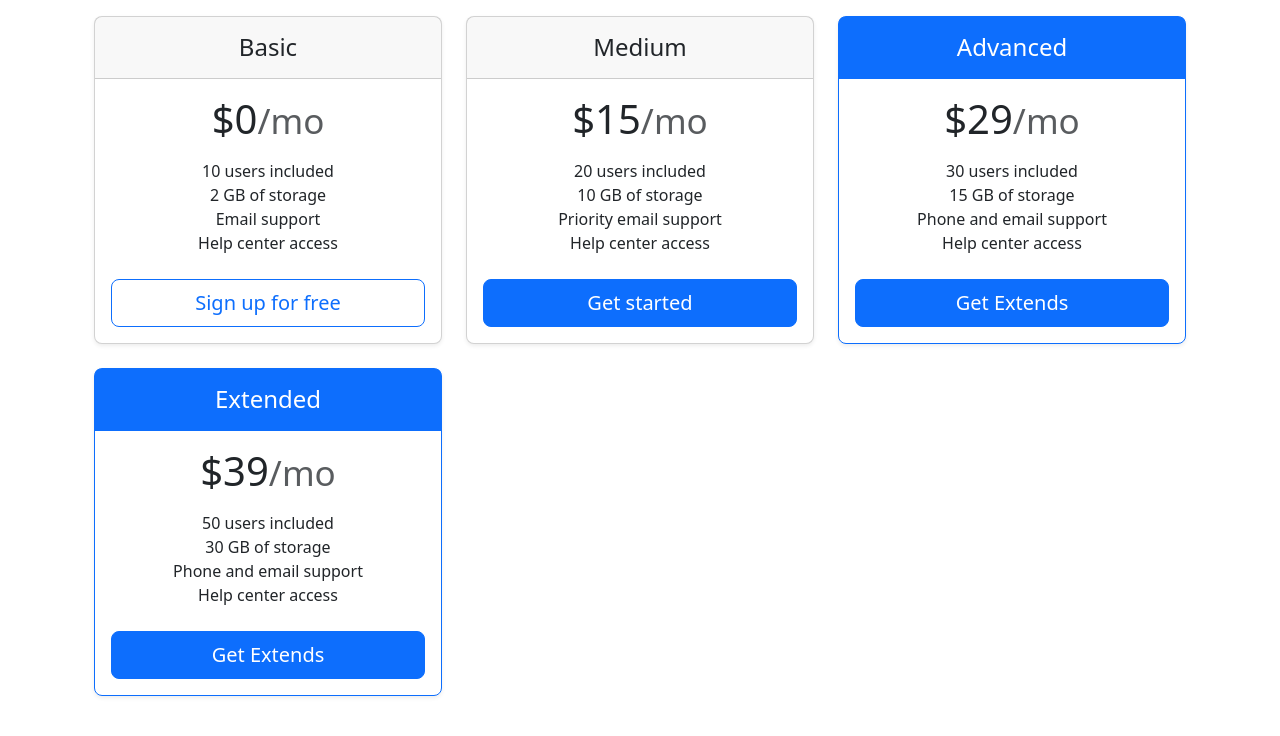
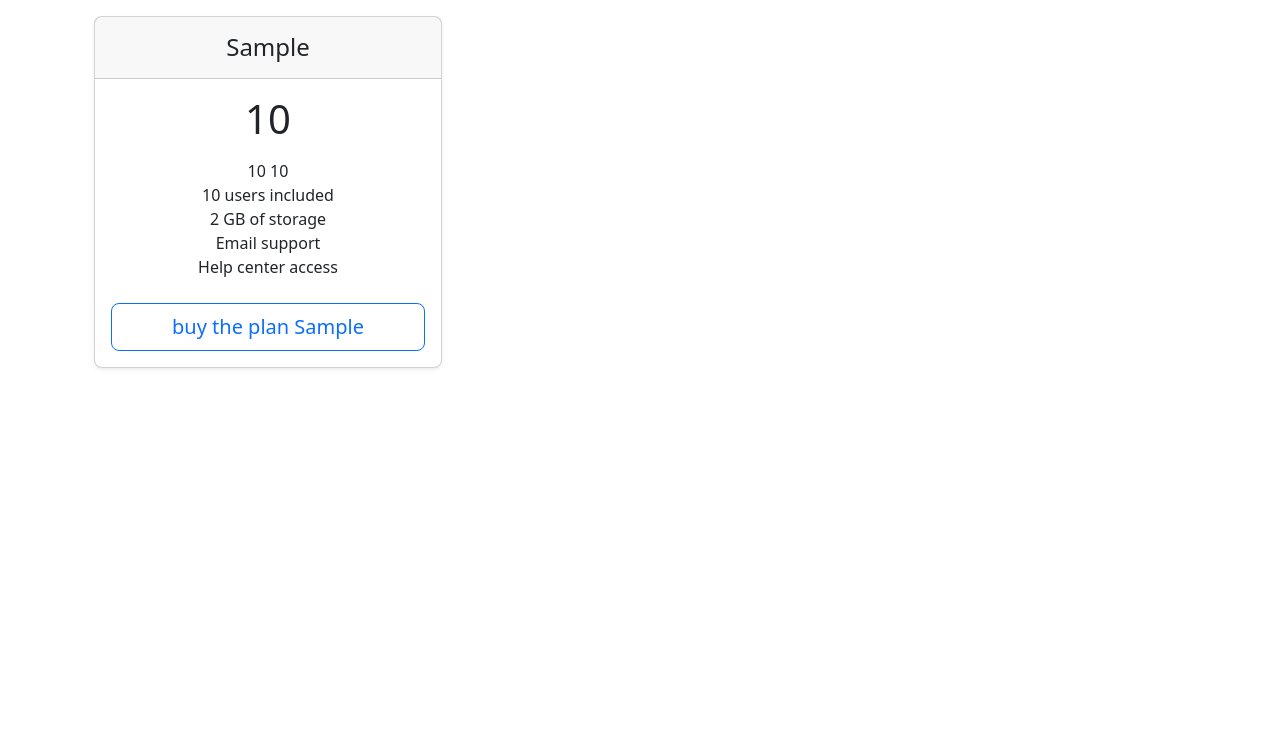
Before and after one commit to HeitorLouzeiro/django-subscription, a Django app: template subscription/templates/subscription/pages/subscription.html in a window 1280 px wide. Shown: the top 736 px of the page. Run offline with Django 3.2, Linux system fonts and the light colour scheme; the template is opened without the code that fills it: most values are stand-ins (such as "Sample title", 1, 10 or a date in 2020); some libraries are stand-ins or nearby versions.

Commit message:
Sign up for a subscription plan page.

```diff
--- a/settings/settings.py
+++ b/settings/settings.py
@@ -108,7 +108,7 @@ AUTH_PASSWORD_VALIDATORS = [
 
 LANGUAGE_CODE = 'en-us'
 
-TIME_ZONE = 'UTC'
+TIME_ZONE = 'America/Sao_Paulo'
 
 USE_I18N = True
 
--- a/subscription/admin.py
+++ b/subscription/admin.py
@@ -1,8 +1,9 @@
 from django.contrib import admin
 
-from .models import Membership, Subscription, User, UserMembership
+from .models import Membership, PayHistory, Subscription, User, UserMembership
 
 admin.site.register(User)
 admin.site.register(UserMembership)
 admin.site.register(Membership)
 admin.site.register(Subscription)
+admin.site.register(PayHistory)
--- a/subscription/templates/subscription/pages/subscription.html
+++ b/subscription/templates/subscription/pages/subscription.html
@@ -4,84 +4,33 @@
   Subscrition
 {% endblock %}
 {% block content %}
-    </div>
   <div class="container mb-3 py-3">
     <main>
       <div class="container-fluid">
         <div class="row row-cols-1 row-cols-md-3 mb-3 text-center">
+          {% for subscription in subscriptions %}
             <div class="col">
               <div class="card mb-4 rounded-3 shadow-sm">
                 <div class="card-header py-3">
-                <h4 class="my-0 fw-normal">Basic</h4>
+                  <h4 class="my-0 fw-normal">{{subscription.membership_type}}</h4>
                 </div>
                 <div class="card-body">
-                <h1 class="card-title pricing-card-title">$0<small class="text-body-secondary fw-light">/mo</small></h1>
+                  <h1 class="card-title pricing-card-title">{{subscription.price}}</h1>
                   <ul class="list-unstyled mt-3 mb-4">
+                    <li>{{subscription.duration}} {{subscription.duration_period}}</li>
                     <li>10 users included</li>
                     <li>2 GB of storage</li>
                     <li>Email support</li>
                     <li>Help center access</li>
                   </ul>
-                <a href="{% url 'subscribe' %}?sub_plan=Basic" class="w-100 btn btn-lg btn-outline-primary">Sign up for free</a>
+                  <a href="{% url 'subscribe' %}?sub_plan={{subscription.membership_type}}" class="w-100 btn btn-lg btn-outline-primary">buy the plan {{subscription.membership_type}}</a>
                 </div>
               </div>
             </div>
-          <div class="col">
-            <div class="card mb-4 rounded-3 shadow-sm">
-              <div class="card-header py-3">
-                <h4 class="my-0 fw-normal">Medium</h4>
+          {% endfor %}
         </div>
-              <div class="card-body">
-                <h1 class="card-title pricing-card-title">$15<small class="text-body-secondary fw-light">/mo</small></h1>
-                <ul class="list-unstyled mt-3 mb-4">
-                  <li>20 users included</li>
-                  <li>10 GB of storage</li>
-                  <li>Priority email support</li>
-                  <li>Help center access</li>
-                </ul>
-                <a href="{% url 'subscribe' %}?sub_plan=Medium" class="w-100 btn btn-lg btn-primary">Get started</a>
-              </div>
-            </div>
-          </div>
-          <div class="col">
-            <div class="card mb-4 rounded-3 shadow-sm border-primary">
-              <div class="card-header py-3 text-bg-primary border-primary">
-                <h4 class="my-0 fw-normal">Advanced</h4>
-              </div>
-              <div class="card-body">
-                <h1 class="card-title pricing-card-title">$29<small class="text-body-secondary fw-light">/mo</small></h1>
-                <ul class="list-unstyled mt-3 mb-4">
-                  <li>30 users included</li>
-                  <li>15 GB of storage</li>
-                  <li>Phone and email support</li>
-                  <li>Help center access</li>
-                </ul>
-                <a href="{% url 'subscribe' %}?sub_plan=Advanced" class="w-100 btn btn-lg btn-primary">Get Extends</a>
-              </div>
-            </div>
-          </div>
-
-          <div class="col">
-            <div class="card mb-4 rounded-3 shadow-sm border-primary">
-              <div class="card-header py-3 text-bg-primary border-primary">
-                <h4 class="my-0 fw-normal">Extended</h4>
-              </div>
-              <div class="card-body">
-                <h1 class="card-title pricing-card-title">$39<small class="text-body-secondary fw-light">/mo</small></h1>
-                <ul class="list-unstyled mt-3 mb-4">
-                  <li>50 users included</li>
-                  <li>30 GB of storage</li>
-                  <li>Phone and email support</li>
-                  <li>Help center access</li>
-                </ul>
-                <a href="{% url 'subscribe' %}?sub_plan=Extended" class="w-100 btn btn-lg btn-primary">Get Extends</a>
-              </div>
-            </div>
-          </div>
-
         </div>
       </div>
     </main>
   </div>
-  <script src="/docs/5.3/dist/js/bootstrap.bundle.min.js" integrity="sha384-HwwvtgBNo3bZJJLYd8oVXjrBZt8cqVSpeBNS5n7C8IVInixGAoxmnlMuBnhbgrkm" crossorigin="anonymous"></script>
 {% endblock %}
--- a/subscription/urls.py
+++ b/subscription/urls.py
@@ -9,6 +9,7 @@ urlpatterns = [
     path('login/', views.Login.as_view(), name='login'),
     path('logout/', views.logout, name='logout'),
     path('subcription/', views.subscription, name='subscription'),
+    path('callback/', views.callback, name='callback'),
     path('subscribe/', views.subscribe, name='subscribe'),
     path('end-subscription/', views.endSubscription, name='endSubscription'),
 ]
--- a/templates/static/assets/custom/css/style.css
+++ b/templates/static/assets/custom/css/style.css
@@ -1,3 +1,6 @@
+a{
+  text-decoration: none;
+}
 .gradient-custom {
   /* fallback for old browsers */
   background: #f093fb;
```
Also changed, not shown: subscription/models.py (+44 -7 lines), subscription/templates/subscription/pages/home.html (+13 -4 lines), subscription/views.py (+64 -5 lines), subscription/migrations/0002_alter_membership_duration_period_and_more.py (added), subscription/templates/subscription/pages/subscribe.html (deleted), 1 other file. Lines whose indentation alone changed are shown as unchanged.
